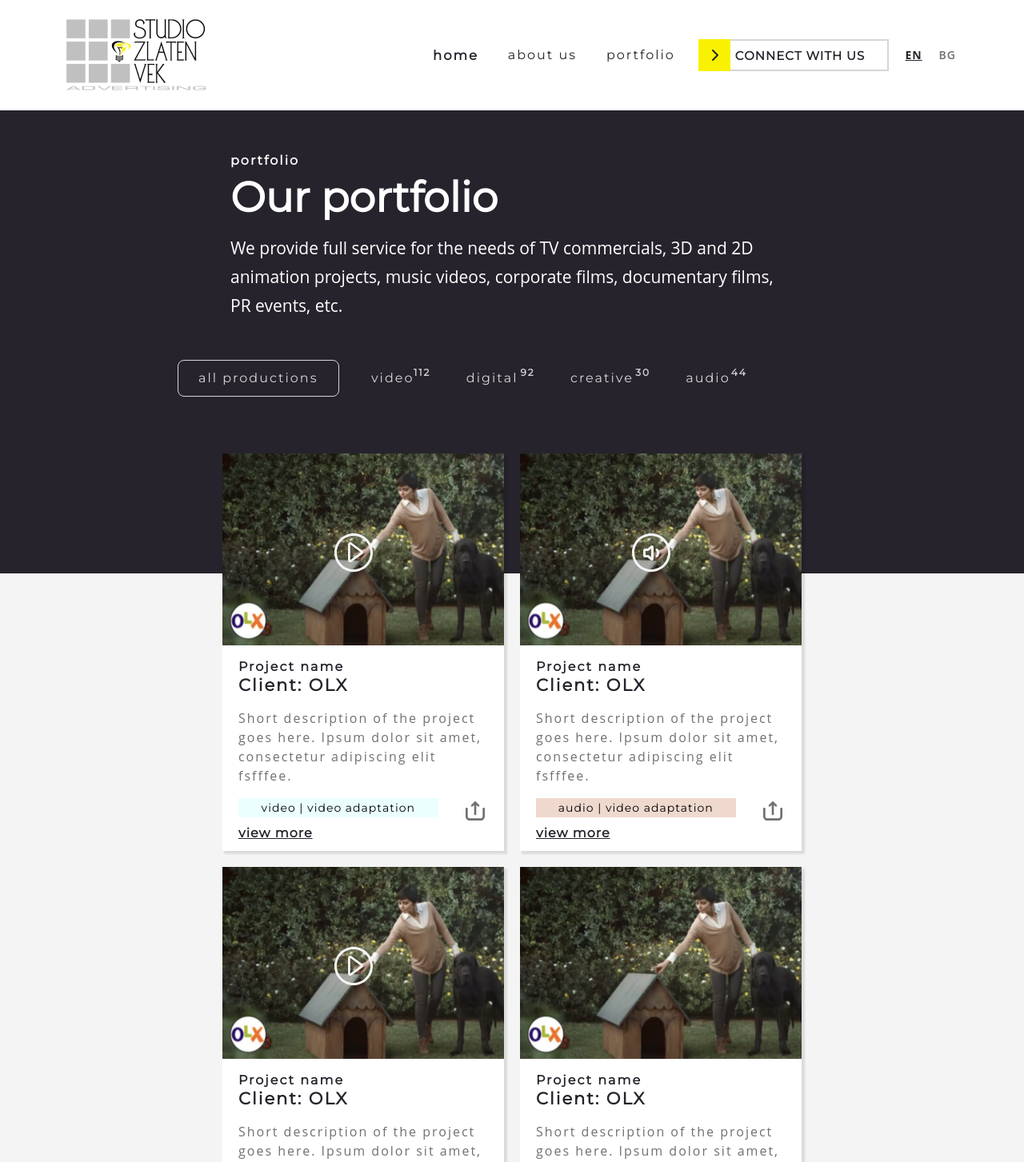
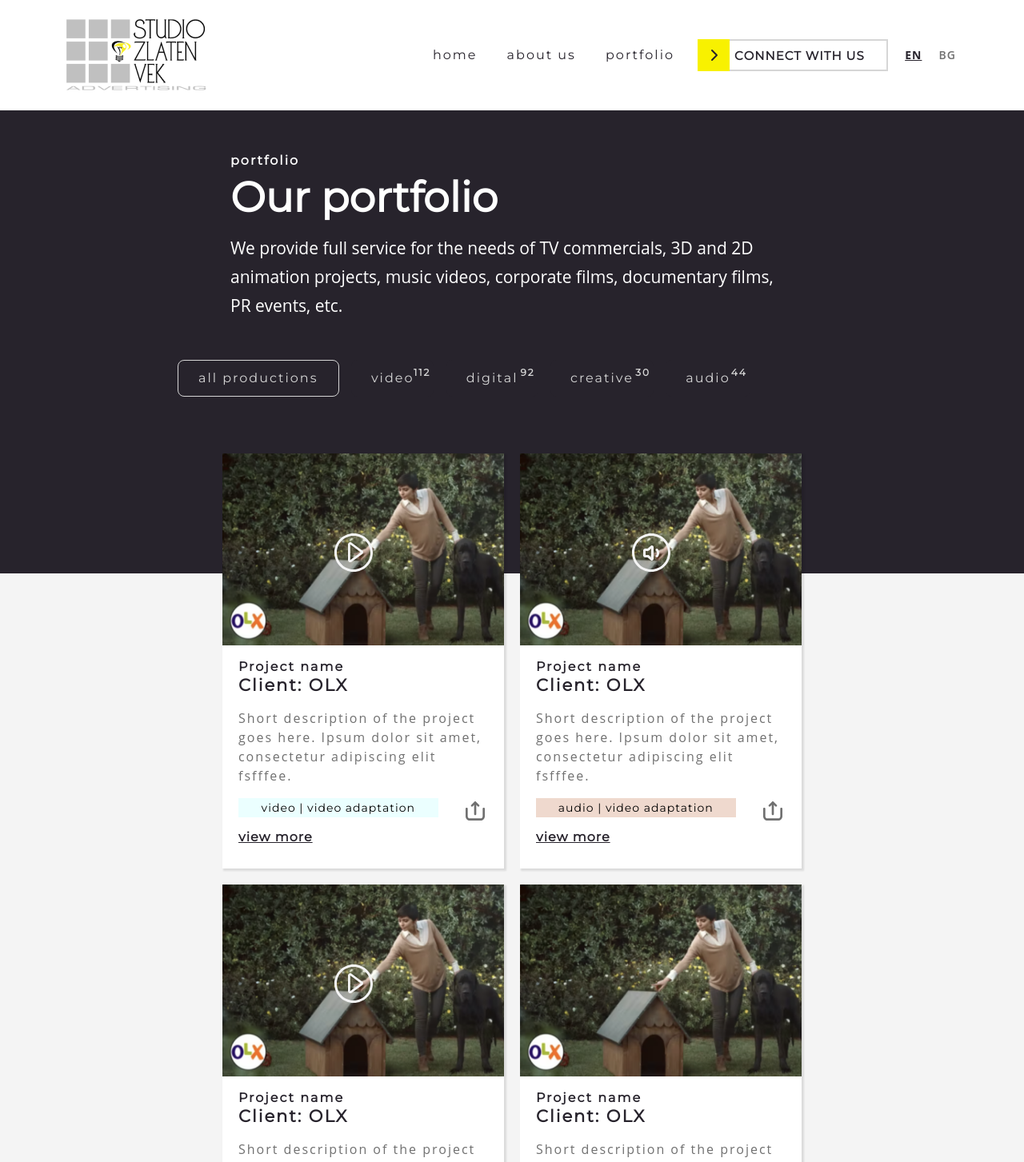
Before and after one commit to Walls-Team/zlatenLanding, a React (Create React App) app: page /portafolio/allProductions in a window 1280 px wide. Shown: the top 1453 px of the page at 80% size. Built offline with nearby package versions, Linux system fonts and the light colour scheme.

Commit message:
refactor css

```diff
--- a/src/components/cards/Card.js
+++ b/src/components/cards/Card.js
@@ -22,8 +22,8 @@ function Card({ title, text, imageSource, cliente, format, type, view, id, link
   return (
     <div className="card" key={id}>
       <div id='container'>
-      <Link to={'/portafolio/detail'}>
-        <div id='preview-client'>{preview}</div>
+        <Link to={'/portafolio/detail'}>
+          <div id='preview-client'>{preview}</div>
         </Link>
         <img src={imageSource} alt="" className='product--image' />
       </div>
--- a/src/components/css/Card.scss
+++ b/src/components/css/Card.scss
@@ -1,4 +1,3 @@
-
 h1,
 h2,
 h3,
@@ -6,16 +5,17 @@ h4 {
     margin: 0;
     padding: 0;
 }
-.card{
+
+.card {
     margin: 10px;
     height: 50%;
     width: 19.4rem;
     background-color: rgb(255, 255, 255);
     // box-shadow: 1px 1px 3px rgb(104, 104, 104);
-    box-shadow: 2.9px 2.9px 2px 1px rgb(0 0 0 / 10%);
+    box-shadow: 1.5px 1.5px 2px 1px rgb(0 0 0 / 10%);
     cursor: pointer;
 
-    a{
+    a {
         text-decoration: none;
         color: #27232C;
         font-weight: 400;
@@ -23,20 +23,23 @@ h4 {
         line-height: 24px;
         letter-spacing: 2px;
     }
-    h4{
+
+    h4 {
         font-weight: 600;
         font-size: 16px;
         line-height: 20px;
         font-family: 'Montserrat';
     }
-    h3{
+
+    h3 {
         font-weight: 600;
         font-family: 'Montserrat';
         font-size: 21px;
         line-height: 26px;
         color: #27232C;
     }
-    span{
+
+    span {
         position: relative;
         text-align: center;
         width: 80%;
@@ -46,6 +49,7 @@ h4 {
         letter-spacing: 1px;
         margin-bottom: 8px;
     }
+
     .format {
         background: #EBFFFF;
         font-family: 'Montserrat';
@@ -53,10 +57,11 @@ h4 {
 
 
 }
+
 .card-body {
     margin: 10px 20px;
 
-    h4{
+    h4 {
         font-family: 'Montserrat';
         font-style: normal;
         font-weight: 600;
@@ -65,7 +70,7 @@ h4 {
         color: #27232C;
     }
 
-    h3{
+    h3 {
         font-family: 'Montserrat';
         font-style: normal;
         font-weight: 600;
@@ -74,11 +79,11 @@ h4 {
         color: #27232C;
     }
 
-    p{
+    p {
         font-family: 'Open Sans';
     }
 
-    .view{
+    .view {
         font-family: 'Montserrat';
         font-style: normal;
         font-weight: 600;
@@ -86,7 +91,10 @@ h4 {
         line-height: 24px;
         letter-spacing: 1px;
         text-decoration-line: underline;
-        color: #27232C
+        color: #27232C;
+        display: inline-block;
+        text-align: left;
+        margin: 5px 0 17px;
     }
 }
 
@@ -94,27 +102,33 @@ h4 {
     width: 100%;
     height: 15rem;
 }
-#container:hover{
 
-    cursor: default;
-}
+
 #container {
     width: 100%;
     height: 100%;
 
 }
+
+#container:hover {
+    cursor: default;
+}
+
 #preview-client {
     display: none;
     position: absolute;
     margin-top: 110px;
     margin-left: 165px;
 }
-#container:hover > #preview-client  {
+
+#container:hover {
+    #preview-client {
         display: block;
         cursor: pointer;
     }
+}
 
-.contentElementsCard{
+.contentElementsCard {
     display: flex;
     justify-content: space-between;
 
--- a/src/components/layouts/navbar.js
+++ b/src/components/layouts/navbar.js
@@ -7,8 +7,8 @@ import { useTranslation } from 'react-i18next';
 
 const Navbar = () => {
   const [showMobileMenu, setShowMobileMenu] = useState(false)
-  const [path, setPath] = useState('/')
   const [t, i18n] = useTranslation("global");
+  // const [path, setPath] = useState('/')
 
   const changeLanguage = (language) => {
     i18n.changeLanguage(language)
@@ -17,7 +17,6 @@ const Navbar = () => {
   }
 
   const handlerLinkTo = (link) => {
-    setPath(link)
     setShowMobileMenu(false)
   }
 
@@ -33,13 +32,13 @@ const Navbar = () => {
         </div>
         <div className="right">
           <div className="item-menu">
-            <Link className={path !== '/' ? 'navbar-link' : 'navbar-link-act'} to='/' onClick={() => handlerLinkTo('/')}>{t("navbar.home")}</Link>
+            <Link className='navbar-link' to='/' onClick={() => handlerLinkTo('/')}>{t("navbar.home")}</Link>
           </div>
           <div className="item-menu">
-            <Link className={path !== '/about' ? 'navbar-link' : 'navbar-link-act'} to='/about' onClick={() => handlerLinkTo('/about')}>{t("navbar.about")}</Link>
+            <Link className='navbar-link' to='/about' onClick={() => handlerLinkTo('/about')}>{t("navbar.about")}</Link>
           </div>
           <div className="item-menu">
-            <Link className={path !== '/portafolio/allProductions' ? 'navbar-link' : 'navbar-link-act'} to='/portafolio/allProductions' onClick={() => handlerLinkTo('/portafolio/allProductions')}>{t("navbar.portafolio")}</Link>
+            <Link className='navbar-link' to='/portafolio/allProductions' onClick={() => handlerLinkTo('/portafolio/allProductions')}>{t("navbar.portafolio")}</Link>
           </div>
           <div className="item-menu">
             <Link className='link' to='/contact' onClick={() => handlerLinkTo('/contact')}>
@@ -67,16 +66,16 @@ const Navbar = () => {
       {/*menu for mobile */}
       <div className={`mobile-menu ${showMobileMenu ? 'mobile-menu-show' : 'mobile-menu-hide'}`}>
         <div className="item-menu">
-          <Link className={path !== '/' ? 'mobile-menu-link' : 'mobile-menu-link-act'} to='/' onClick={() => handlerLinkTo('/')}>{t("navbar.home")}</Link>
+          <Link className='mobile-menu-link' to='/' onClick={() => handlerLinkTo('/')}>{t("navbar.home")}</Link>
         </div>
         <div className="item-menu">
-          <Link className={path !== '/about' ? 'mobile-menu-link' : 'mobile-menu-link-act'} to='/about' onClick={() => handlerLinkTo('/about')}>{t("navbar.about")}</Link>
+          <Link className='mobile-menu-link' to='/about' onClick={() => handlerLinkTo('/about')}>{t("navbar.about")}</Link>
         </div>
         <div className="item-menu">
-          <Link className={path !== '/portafolio/allProductions' ? 'mobile-menu-link' : 'mobile-menu-link-act'} to='/portafolio/allProductions' onClick={() => handlerLinkTo('/portafolio/allProductions')}>{t("navbar.portafolio")}</Link>
+          <Link className='mobile-menu-link' to='/portafolio/allProductions' onClick={() => handlerLinkTo('/portafolio/allProductions')}>{t("navbar.portafolio")}</Link>
         </div>
         <div className="item-menu">
-          <Link className={path !== '/contact' ? 'mobile-menu-link' : 'mobile-menu-link-act'} to='/contact' onClick={() => handlerLinkTo('/contact')}>{t("navbar.connect")}</Link>
+          <Link className='mobile-menu-link' to='/contact' onClick={() => handlerLinkTo('/contact')}>{t("navbar.connect")}</Link>
         </div>
         <div className='mobile-language-container'>
           <div className="item-menu" onClick={() => changeLanguage("en")}>
```
Lines whose indentation alone changed are shown as unchanged.
